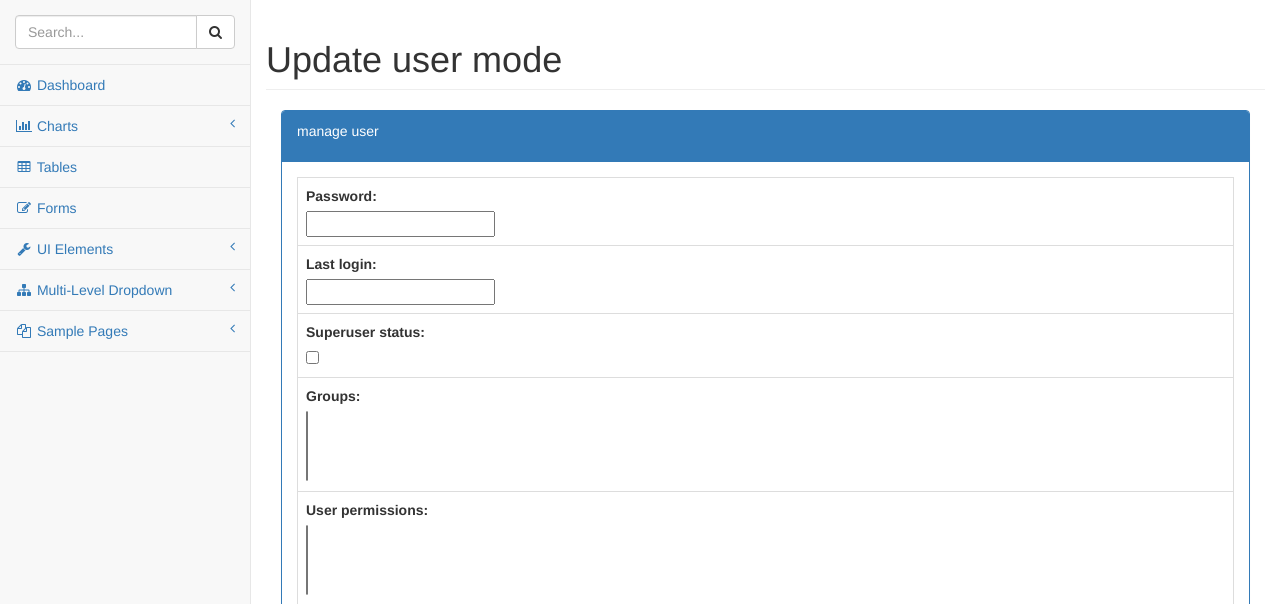
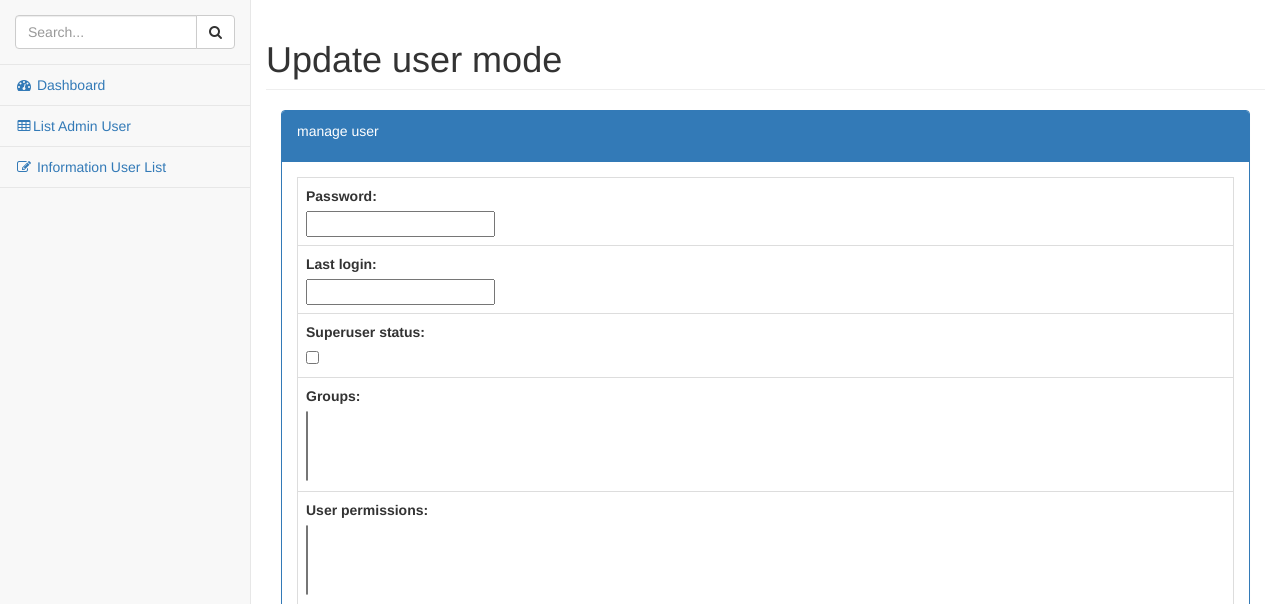
Before and after one commit to Madanifard/upload_cms, a Django app: page /user-management/mange-user/ in a window 1280 px wide. Shown: the part 51-655 px from the top of the page. Run offline with Django 3.2, Linux system fonts and the light colour scheme; some libraries are stand-ins or nearby versions.

Commit message:
add requirment file and list_information user

```diff
--- a/client/forms.py
+++ b/client/forms.py
@@ -1,8 +1,14 @@
 from django import forms
 from django.contrib.auth.models import User
 from django.forms import fields
+from .models import Information
 
 class UserForm(forms.ModelForm):
     class Meta:
         model = User
         fields = '__all__'
+
+class InformationUser(forms.ModelForm):
+    class Meta:
+        model = Information
+        fields = '__all__'
--- a/client/urls.py
+++ b/client/urls.py
@@ -5,4 +5,5 @@
     path('list-admin-user/', views.AdminUserList.as_view(), name='list_admin_user'),
     path('mange-user/', views.AdminUserManage.as_view(), name='manage_admin_user'),
     path('mange-user/<int:id>', views.AdminUserManage.as_view(), name='manage_admin_user'),
+    path('list-infromation-user', views.InformationUser.as_view(), name='list_information_user')
 ]
--- a/client/views.py
+++ b/client/views.py
@@ -37,6 +37,7 @@
         })
 
     def post(self, request, id=0):
+        # ? TODO: check this method
         if id != 0:
             user = queries.get_user(id)
             form = forms.UserForm(request.POST, instance=user)
@@ -47,3 +48,16 @@
             form.save()
 
         return redirect(reverse('list_admin_user'))
+
+
+class InformationUser(View):
+    def get(self, request):
+        list_user_information = queries.get_list_user_infromation()
+        if list_user_information['status']:
+            inortmation_list = list_user_information['inortmation_list']
+        else:
+            inortmation_list = []
+
+        return render(request, 'client/list_information_user.html', {
+            'inortmation_list': inortmation_list
+        })
--- a/templates/includes/navigation.html
+++ b/templates/includes/navigation.html
@@ -239,88 +239,10 @@
                     <a href="index.html"><i class="fa fa-dashboard fa-fw"></i> Dashboard</a>
                 </li>
                 <li>
-                    <a href="#"><i class="fa fa-bar-chart-o fa-fw"></i> Charts<span class="fa arrow"></span></a>
-                    <ul class="nav nav-second-level">
-                        <li>
-                            <a href="flot.html">Flot Charts</a>
-                        </li>
-                        <li>
-                            <a href="morris.html">Morris.js Charts</a>
-                        </li>
-                    </ul>
-                    <!-- /.nav-second-level -->
+                    <a href="{% url 'list_admin_user' %}"><i class="fa fa-table fa-fw"></i>List Admin User</a>
                 </li>
                 <li>
-                    <a href="tables.html"><i class="fa fa-table fa-fw"></i> Tables</a>
-                </li>
-                <li>
-                    <a href="forms.html"><i class="fa fa-edit fa-fw"></i> Forms</a>
-                </li>
-                <li>
-                    <a href="#"><i class="fa fa-wrench fa-fw"></i> UI Elements<span class="fa arrow"></span></a>
-                    <ul class="nav nav-second-level">
-                        <li>
-                            <a href="panels-wells.html">Panels and Wells</a>
-                        </li>
-                        <li>
-                            <a href="buttons.html">Buttons</a>
-                        </li>
-                        <li>
-                            <a href="notifications.html">Notifications</a>
-                        </li>
-                        <li>
-                            <a href="typography.html">Typography</a>
-                        </li>
-                        <li>
-                            <a href="icons.html"> Icons</a>
-                        </li>
-                        <li>
-                            <a href="grid.html">Grid</a>
-                        </li>
-                    </ul>
-                    <!-- /.nav-second-level -->
-                </li>
-                <li>
-                    <a href="#"><i class="fa fa-sitemap fa-fw"></i> Multi-Level Dropdown<span class="fa arrow"></span></a>
-                    <ul class="nav nav-second-level">
-                        <li>
-                            <a href="#">Second Level Item</a>
-                        </li>
-                        <li>
-                            <a href="#">Second Level Item</a>
-                        </li>
-                        <li>
-                            <a href="#">Third Level <span class="fa arrow"></span></a>
-                            <ul class="nav nav-third-level">
-                                <li>
-                                    <a href="#">Third Level Item</a>
-                                </li>
-                                <li>
-                                    <a href="#">Third Level Item</a>
-                                </li>
-                                <li>
-                                    <a href="#">Third Level Item</a>
-                                </li>
-                                <li>
-                                    <a href="#">Third Level Item</a>
-                                </li>
-                            </ul>
-                            <!-- /.nav-third-level -->
-                        </li>
-                    </ul>
-                    <!-- /.nav-second-level -->
-                </li>
-                <li>
-                    <a href="#"><i class="fa fa-files-o fa-fw"></i> Sample Pages<span class="fa arrow"></span></a>
-                    <ul class="nav nav-second-level">
-                        <li>
-                            <a href="blank.html">Blank Page</a>
-                        </li>
-                        <li>
-                            <a href="login.html">Login Page</a>
-                        </li>
-                    </ul>
-                    <!-- /.nav-second-level -->
+                    <a href="{% url 'list_information_user' %}"><i class="fa fa-edit fa-fw"></i> Information User List</a>
                 </li>
             </ul>
         </div>
```
Also changed, not shown: client/queries.py (+15 -0 lines), client/templates/client/list_information_user.html (added, +51 -0 lines), requirment.txt (added, +11 -0 lines).
